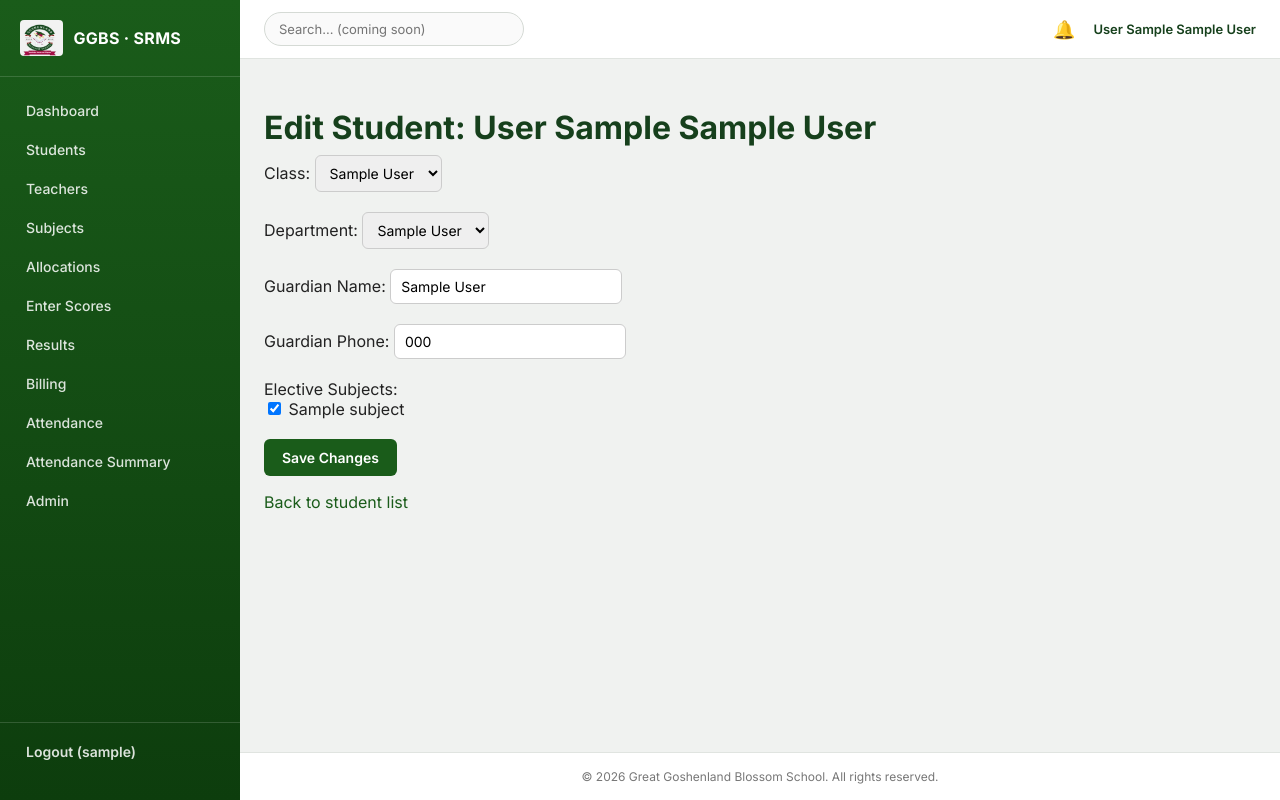
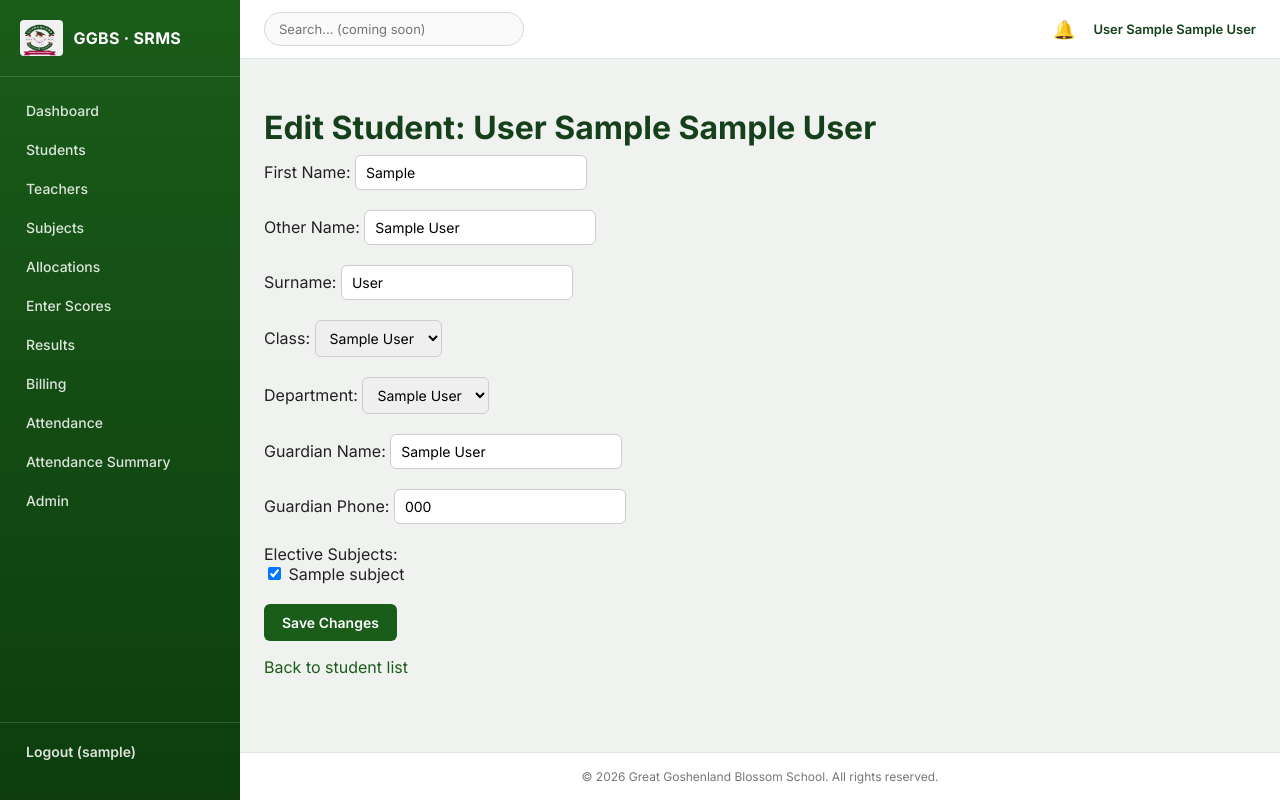
Before and after one commit to Obagoldpaul/school-result-system, a Django app: page /students/edit/1/ in a window 1280 px wide. Run offline with Django 5.2, Linux system fonts and the light colour scheme; a user stored in the database is signed in; tables that the repository leaves empty hold one stand-in row (values such as "Sample post").

Commit message:
Add edit_teacher page for promoting teachers to class teacher / changing assigned class, allow editing student names

```diff
--- a/students/templates/students/edit_student.html
+++ b/students/templates/students/edit_student.html
@@ -2,10 +2,22 @@
 {% block title %}Edit Student{% endblock %}
 {% block content %}
 <h1>Edit Student: {{ student.user.get_full_name }}</h1>
-<form method="POST">
-    {% csrf_token %}
+    <form method="POST">
+        {% csrf_token %}
 
-    <label>Class:</label>
+        <label>First Name:</label>
+        <input type="text" name="first_name" value="{{ student.user.first_name }}">
+        <br><br>
+
+        <label>Other Name:</label>
+        <input type="text" name="other_name" value="{{ student.user.other_name }}">
+        <br><br>
+
+        <label>Surname:</label>
+        <input type="text" name="last_name" value="{{ student.user.last_name }}">
+        <br><br>
+
+        <label>Class:</label>
     <select name="school_class">
         {% for c in classes %}
         <option value="{{ c.id }}" {% if c.id == student.school_class_id %}selected{% endif %}>{{ c.name }}</option>
--- a/students/views.py
+++ b/students/views.py
@@ -32,11 +32,16 @@ def student_list(request):
         'selected_class': int(class_id) if class_id else None,
     })
 
-@staff_required
+@management_required
 @login_required
 def edit_student(request, student_id):
     student = get_object_or_404(Student, id=student_id)
     if request.method == 'POST':
+        student.user.first_name = request.POST.get('first_name', '')
+        student.user.other_name = request.POST.get('other_name', '')
+        student.user.last_name = request.POST.get('last_name', '')
+        student.user.save()
+
         student.school_class_id = request.POST.get('school_class')
         student.department_id = request.POST.get('department') or None
         student.guardian_name = request.POST.get('guardian_name', '')
--- a/teachers/templates/teachers/teacher_list.html
+++ b/teachers/templates/teachers/teacher_list.html
@@ -10,6 +10,7 @@
     <th>Qualification</th>
     <th>Class Teacher?</th>
     <th>Assigned Class</th>
+    <th>Action</th>
 </tr>
     {% for teacher in teachers %}
     <tr>
@@ -18,6 +19,7 @@
         <td>{{ teacher.qualification|default:"-" }}</td>
         <td>{{ teacher.is_class_teacher|yesno:"Yes,No" }}</td>
         <td>{{ teacher.assigned_class|default:"-" }}</td>
+        <td><a href="{% url 'edit_teacher' teacher.id %}">Edit</a></td>
     </tr>
     {% endfor %}
 </table>
--- a/teachers/urls.py
+++ b/teachers/urls.py
@@ -3,5 +3,6 @@ from . import views
 
 urlpatterns = [
     path('register/', views.register_teacher, name='register_teacher'),
+    path('edit/<int:teacher_id>/', views.edit_teacher, name='edit_teacher'),
     path('', views.teacher_list, name='teacher_list'),
 ]
```
Also changed, not shown: teachers/templates/teachers/edit_teacher.html (added, +34 -0 lines), teachers/views.py (+24 -0 lines). Lines whose indentation alone changed are shown as unchanged.
